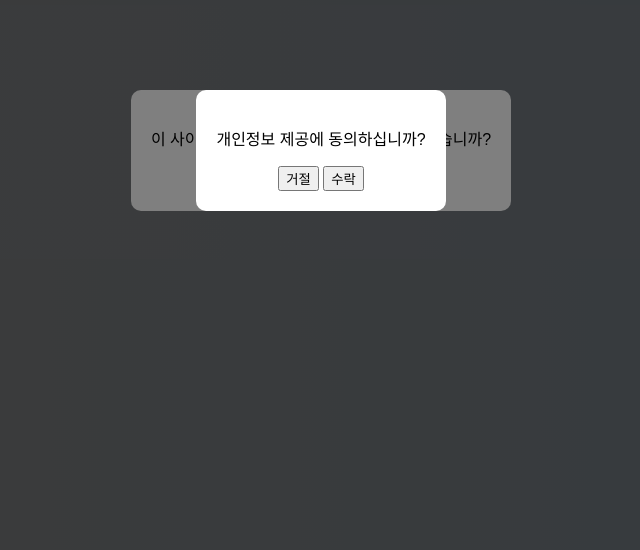
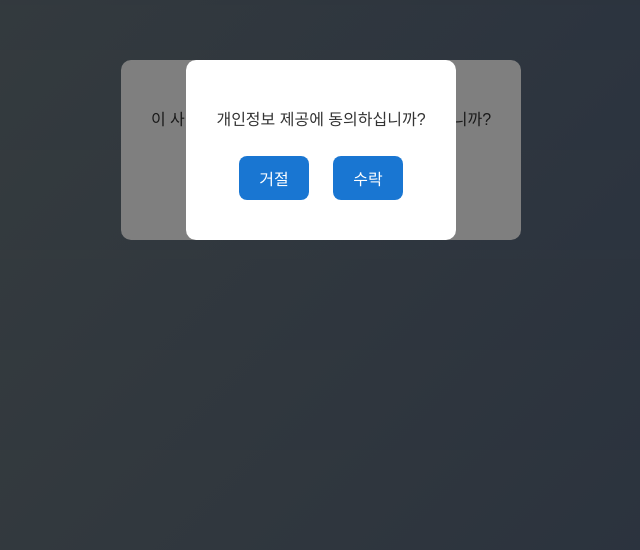
Before and after one commit to urs212/download2, a plain HTML site: page index.html in a window 1280 px wide. Shown: the part 250-800 px from the top of the page, without its empty margins (319-959 px from the left). Drawn offline with Linux system fonts and the light colour scheme.

Commit message:
Update style.css

```diff
--- a/style.css
+++ b/style.css
@@ -1,15 +1,36 @@
 body {
-  font-family: sans-serif;
+  font-family: "Arial", sans-serif;
   text-align: center;
   margin-top: 100px;
-  background: linear-gradient(to right, #f0f0f0, #dbeeff);
+  background: linear-gradient(135deg, #e0f7fa, #a1c4fd);
+  color: #333;
+}
+
+h1, h2 {
+  margin-bottom: 20px;
+}
+
+button {
+  margin: 10px;
+  padding: 10px 20px;
+  font-size: 16px;
+  border: none;
+  background-color: #1976d2;
+  color: white;
+  border-radius: 8px;
+  cursor: pointer;
+  transition: background 0.3s;
+}
+
+button:hover {
+  background-color: #1565c0;
 }
 
 .modal {
   position: fixed;
   top: 0; left: 0;
   width: 100vw; height: 100vh;
-  background: rgba(0,0,0,0.5);
+  background: rgba(0, 0, 0, 0.5);
   display: flex;
   align-items: center;
   justify-content: center;
@@ -17,6 +38,7 @@ body {
 
 .modal-content {
   background: white;
-  padding: 20px;
+  padding: 30px;
   border-radius: 10px;
+  text-align: center;
 }
```
